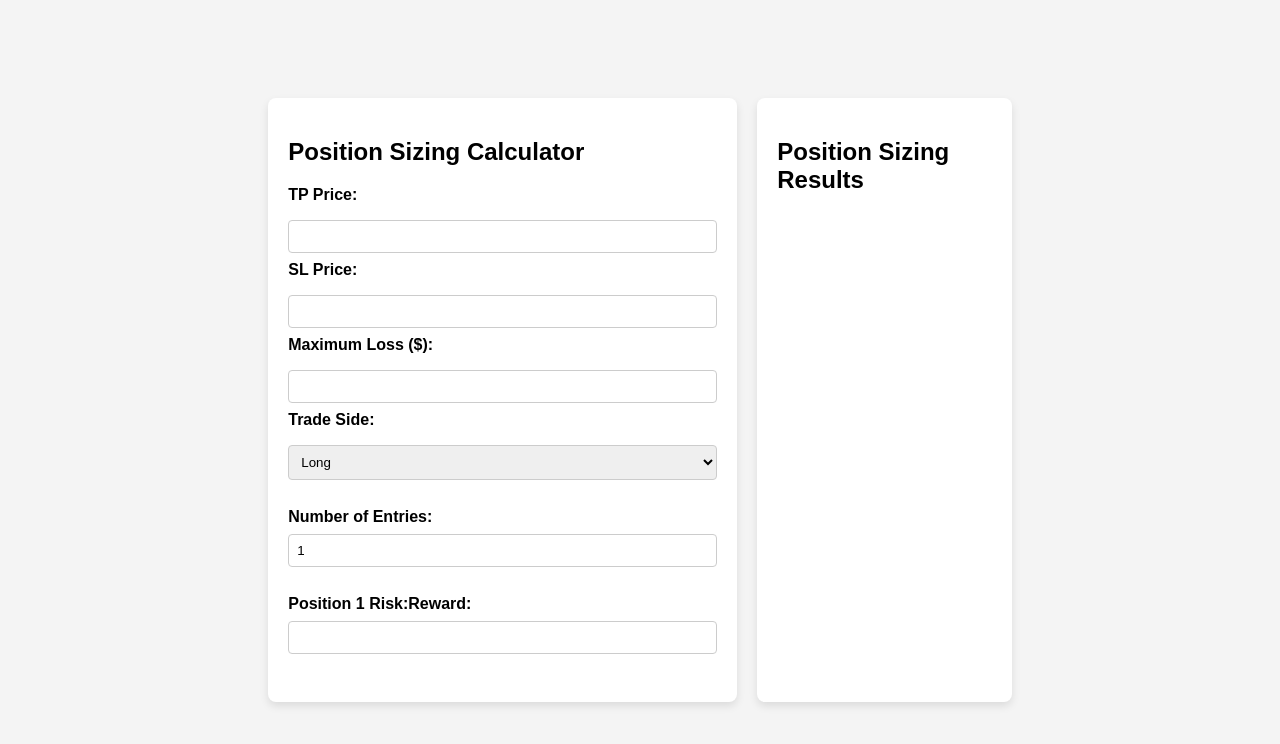
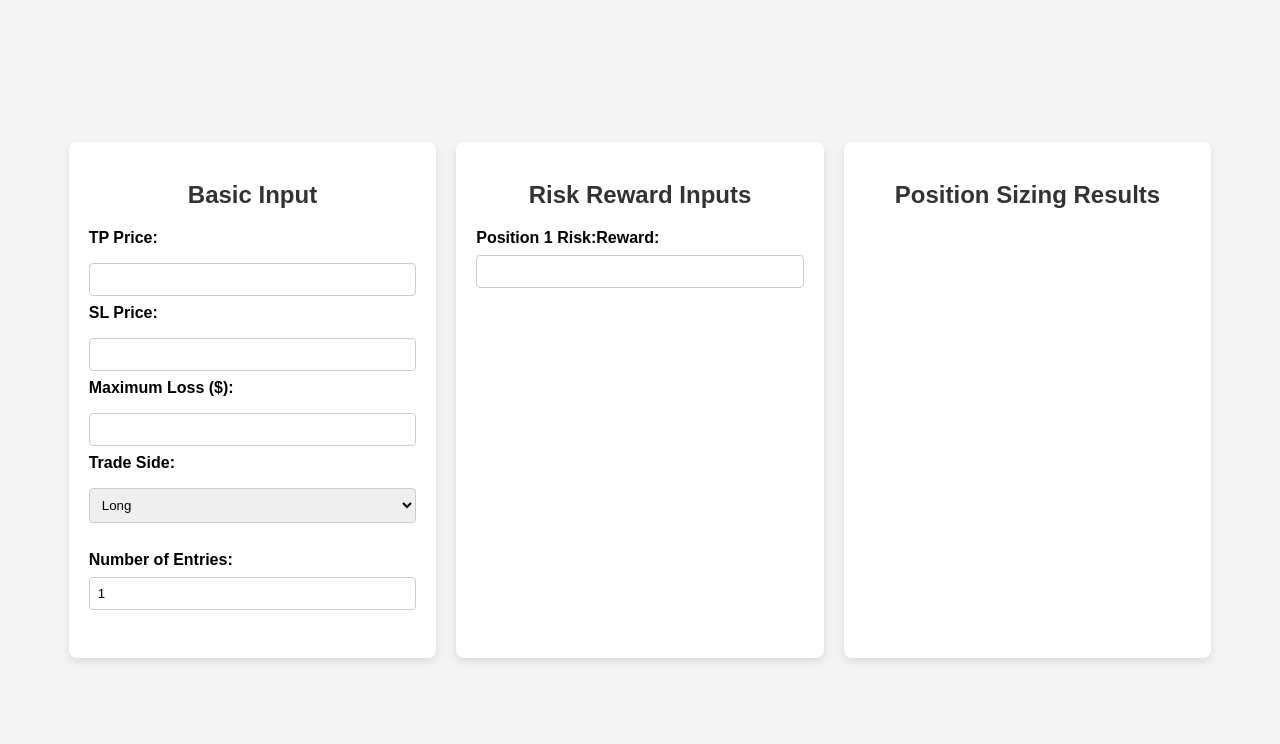
Before and after one commit to passavit1/position-sizing-calculator, a React (Create React App) app: page / in a window 1280 px wide. Shown: the top 744 px of the page. Built offline with nearby package versions, Linux system fonts and the light colour scheme.

Commit message:
3 section

```diff
--- a/src/App.css
+++ b/src/App.css
@@ -20,24 +20,21 @@ body {
   box-sizing: border-box;
 }
 
-.form-container {
+.basic-input-container,
+.risk-reward-inputs-container,
+.results-container {
   background-color: #ffffff;
   padding: 20px;
   border-radius: 8px;
   box-shadow: 0 4px 8px rgba(0, 0, 0, 0.1);
   flex: 1;
+  min-width: 250px;
 }
 
-.results-container {
-  background-color: #ffffff;
-  padding: 20px;
-  border-radius: 8px;
-  box-shadow: 0 4px 8px rgba(0, 0, 0, 0.1);
-  max-width: 400px;
-  flex: 0.5;
-}
-
-.App h2 {
+.App h2,
+.basic-input-container h2,
+.risk-reward-inputs-container h2,
+.results-container h2 {
   text-align: center;
   color: #333;
   margin-bottom: 20px;
@@ -63,7 +60,7 @@ label {
   margin-bottom: 8px;
 }
 
-x.results {
+.results {
   margin-top: 20px;
 }
 
--- a/src/App.js
+++ b/src/App.js
@@ -55,8 +55,8 @@ function App() {
 
   return (
     <div className="main-container">
-      <div className="form-container">
-        <h2>Position Sizing Calculator</h2>
+      <div className="basic-input-container">
+        <h2>Basic Input</h2>
         <PriceInput
           TPPrice={TPPrice}
           SLPrice={SLPrice}
@@ -72,6 +72,9 @@ function App() {
           setNumberOfEntries={setNumberOfEntries}
           setRiskRewards={setRiskRewards}
         />
+      </div>
+      <div className="risk-reward-inputs-container">
+        <h2>Risk Reward Inputs</h2>
         <RiskRewardInputs
           numberOfEntries={numberOfEntries}
           riskRewards={riskRewards}
@@ -79,6 +82,7 @@ function App() {
         />
       </div>
       <div className="results-container">
+        <h2>Position Sizing Results</h2>
         <ResultsDisplay results={results} />
       </div>
     </div>
--- a/src/components/ResultsDisplay.js
+++ b/src/components/ResultsDisplay.js
@@ -3,7 +3,6 @@ import React from "react";
 function ResultsDisplay({ results }) {
   return (
     <div className="results">
-      <h2>Position Sizing Results</h2>
       <ul>
         {results.map((result) => (
           <li key={result.entry}>
```
